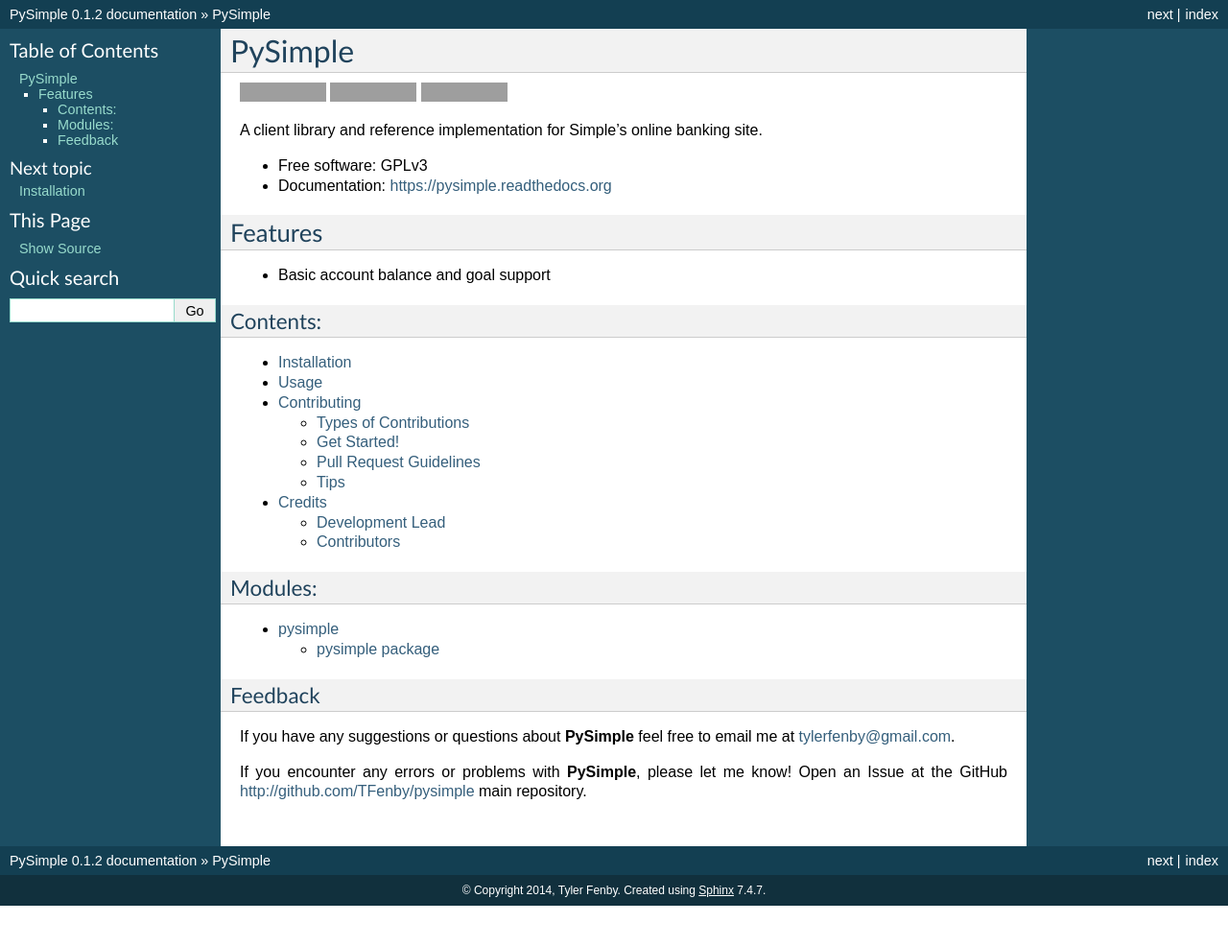
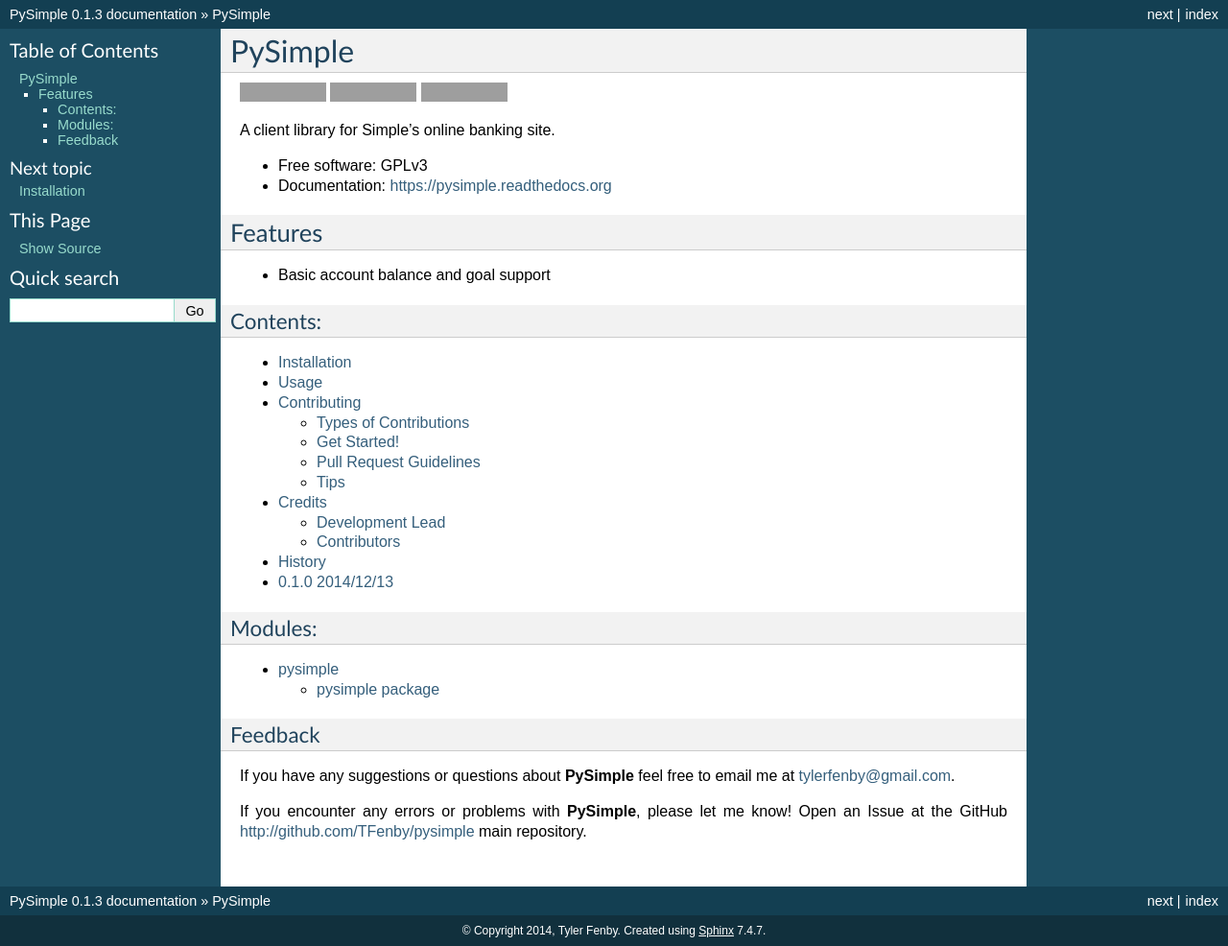
Before and after one commit to bevennyamande/PySimple, a Sphinx documentation site: the page built from docs/index.rst, in a window 1280 px wide. Shown: the whole page at 96% size. Built offline with Sphinx 7.4.7, drawn with Linux system fonts in a browser that asks for light colours; before the commit the page ends 944 px from its top, so only the background shows below that; grey boxes are pictures that could not be loaded.

Commit message:
Fix history docs

```diff
--- a/README.rst
+++ b/README.rst
@@ -12,7 +12,7 @@
     :target: https://pypi.python.org/pypi/PySimple
 
 
-A client library and reference implementation for Simple's online banking site.
+A client library for Simple's online banking site.
 
 * Free software: GPLv3
 * Documentation: https://pysimple.readthedocs.org
--- a/docs/history.rst
+++ b/docs/history.rst
@@ -1 +1 @@
-.. include:: ../ChangeLog
+.. include:: ../HISTORY.rst
--- a/pysimple/version.py
+++ b/pysimple/version.py
@@ -1,3 +1,3 @@
 #!/usr/bin/python
 
-__version__ = '0.1.2'
+__version__ = '0.1.3'
```
